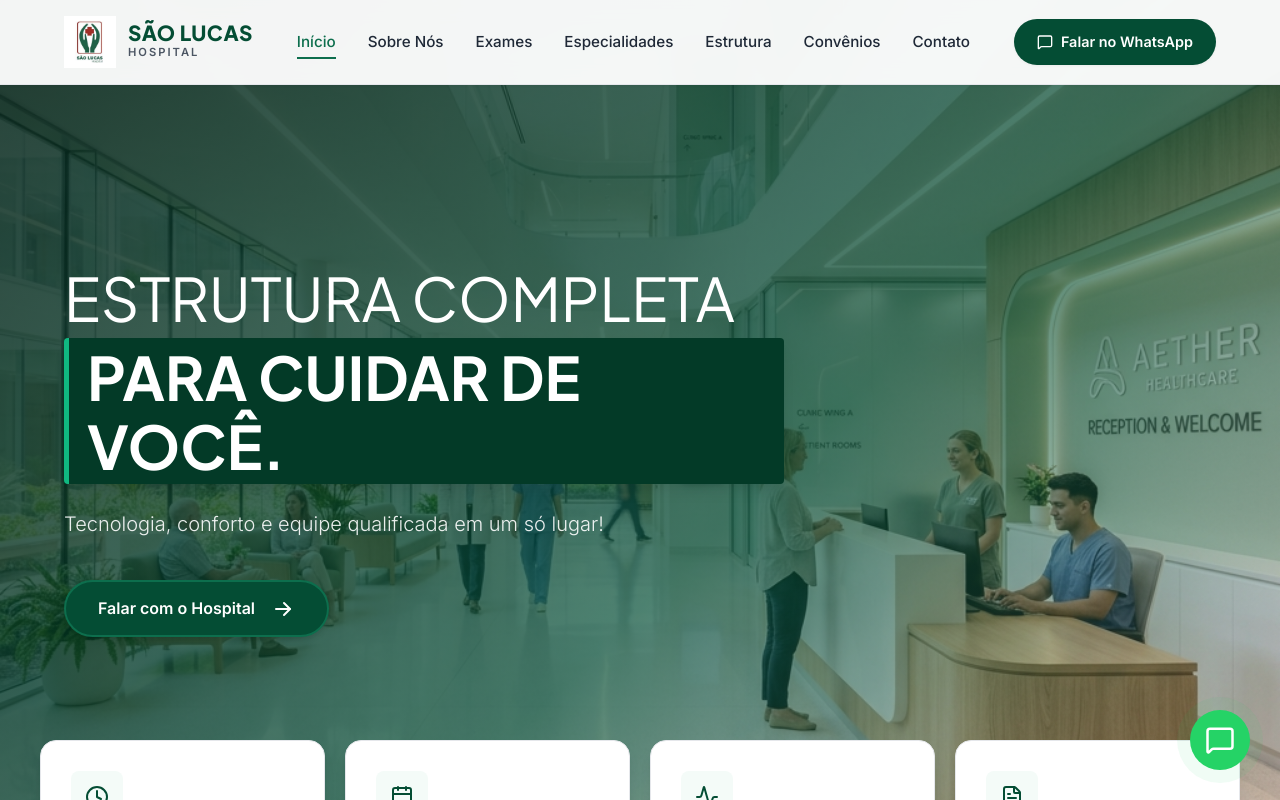
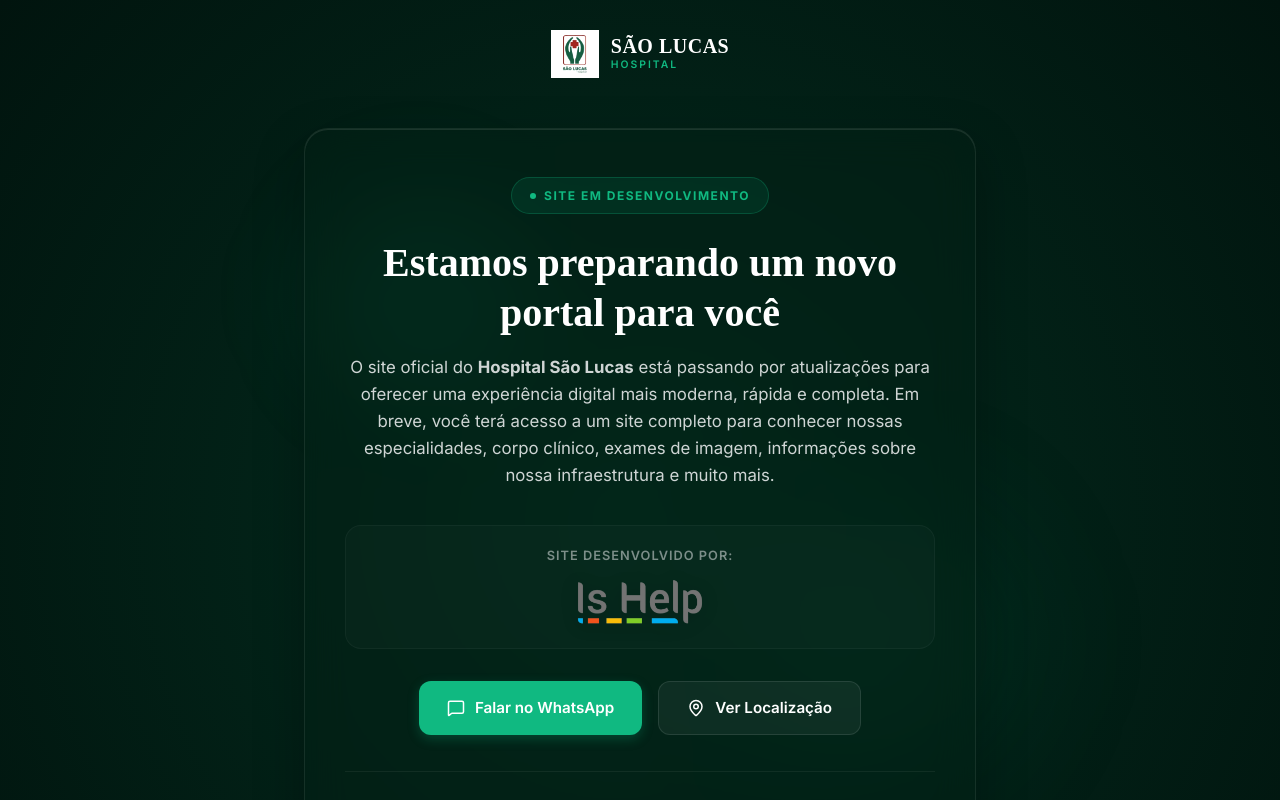
Before and after one commit to ishelp-lab/hsl, a React (Vite) app: page / in a window 1280 px wide. Shown: the top 800 px of the page. Built offline with nearby package versions, Linux system fonts and the light colour scheme.

Commit message:
Configura branch main para exibir apenas a tela de desenvolvimento

```diff
--- a/src/App.jsx
+++ b/src/App.jsx
@@ -1,16 +1,7 @@
-import { BrowserRouter as Router, Routes, Route } from 'react-router-dom'
-import HomePage from './HomePage.jsx'
 import DevPage from './DevPage.jsx'
 
 function App() {
-  return (
-    <Router>
-      <Routes>
-        <Route path="/" element={<HomePage />} />
-        <Route path="/em-desenvolvimento" element={<DevPage />} />
-      </Routes>
-    </Router>
-  )
+  return <DevPage />
 }
 
 export default App
```
